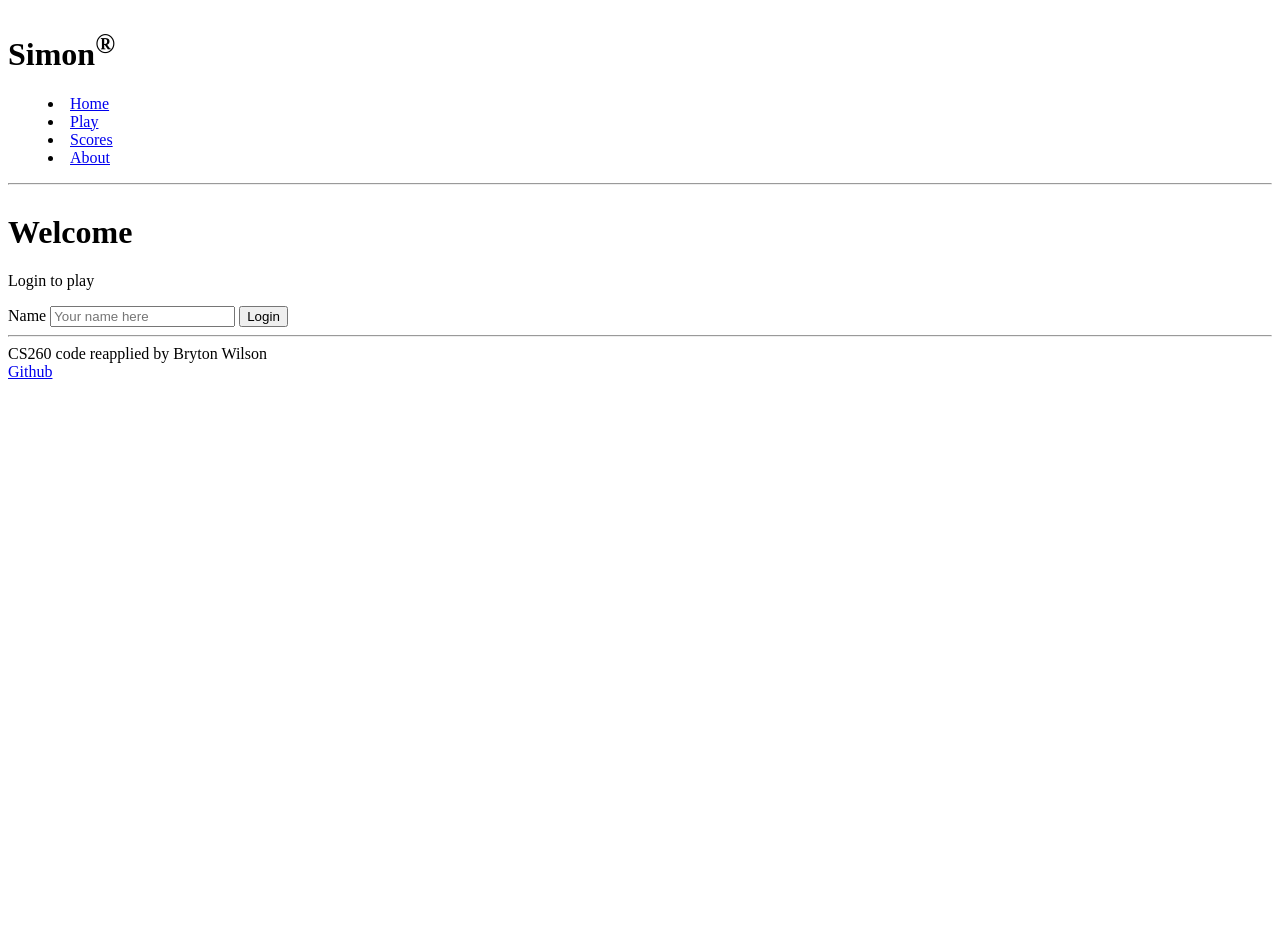
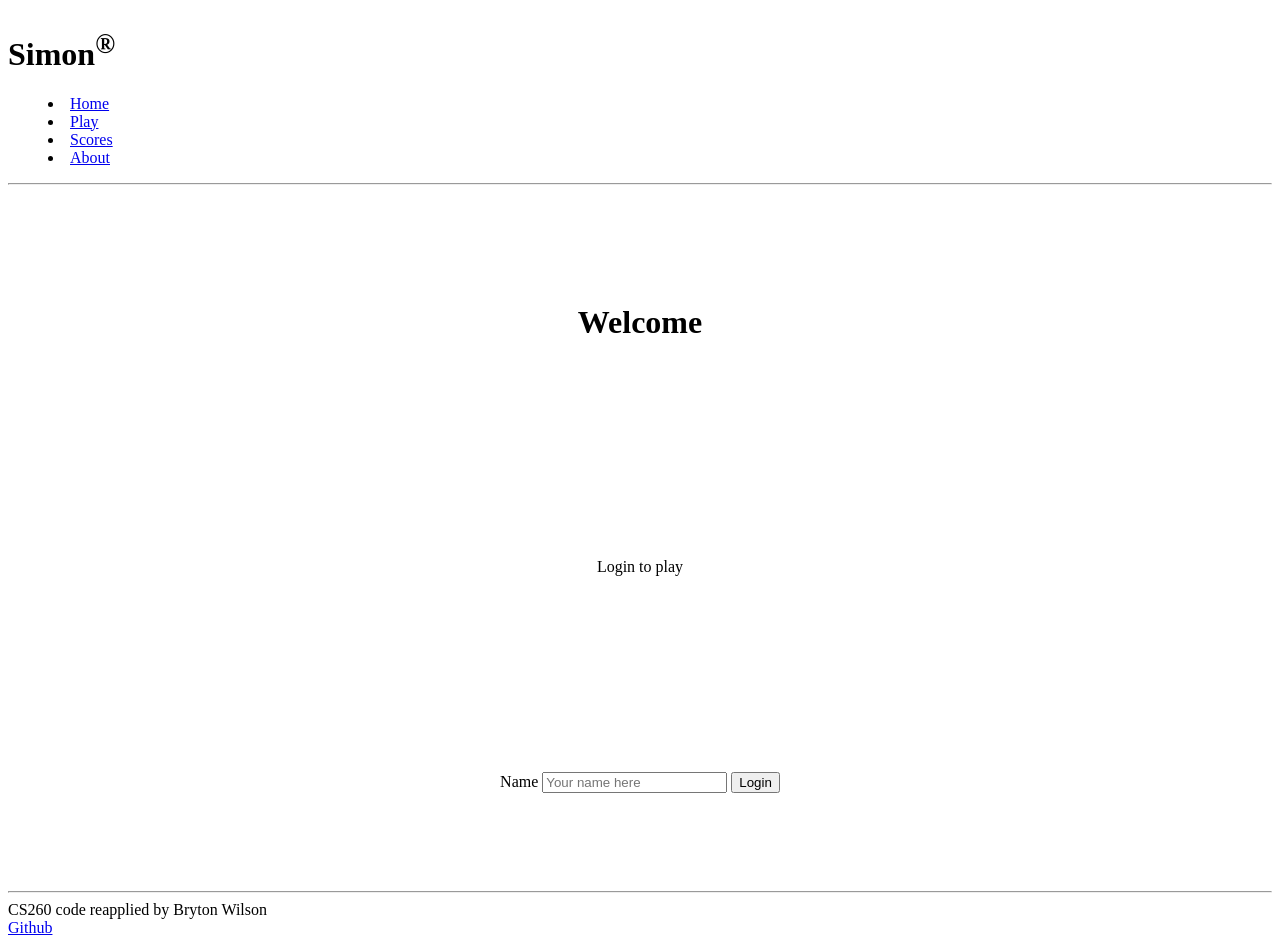
Before and after one commit to BrtWilson/simon, a plain HTML site: page index.html in a window 1280 px wide. Before the commit the page ends 800 px from the top, so only its background shows below. Drawn offline with Linux system fonts and the light colour scheme.

Commit message:
css initial 2

```diff
--- a/main.css
+++ b/main.css
@@ -3,3 +3,19 @@
     flex-direction: column;
     min-width: 375px;
 }
+
+header {
+    flex: 0 80px;
+}
+
+main {
+    flex: 1 calc(100vh - 110px);
+    display: flex;
+    flex-direction: column;
+    align-items: center;
+    justify-content: space-around;
+}
+
+footer {
+    flex: 0 30px;
+}
```
